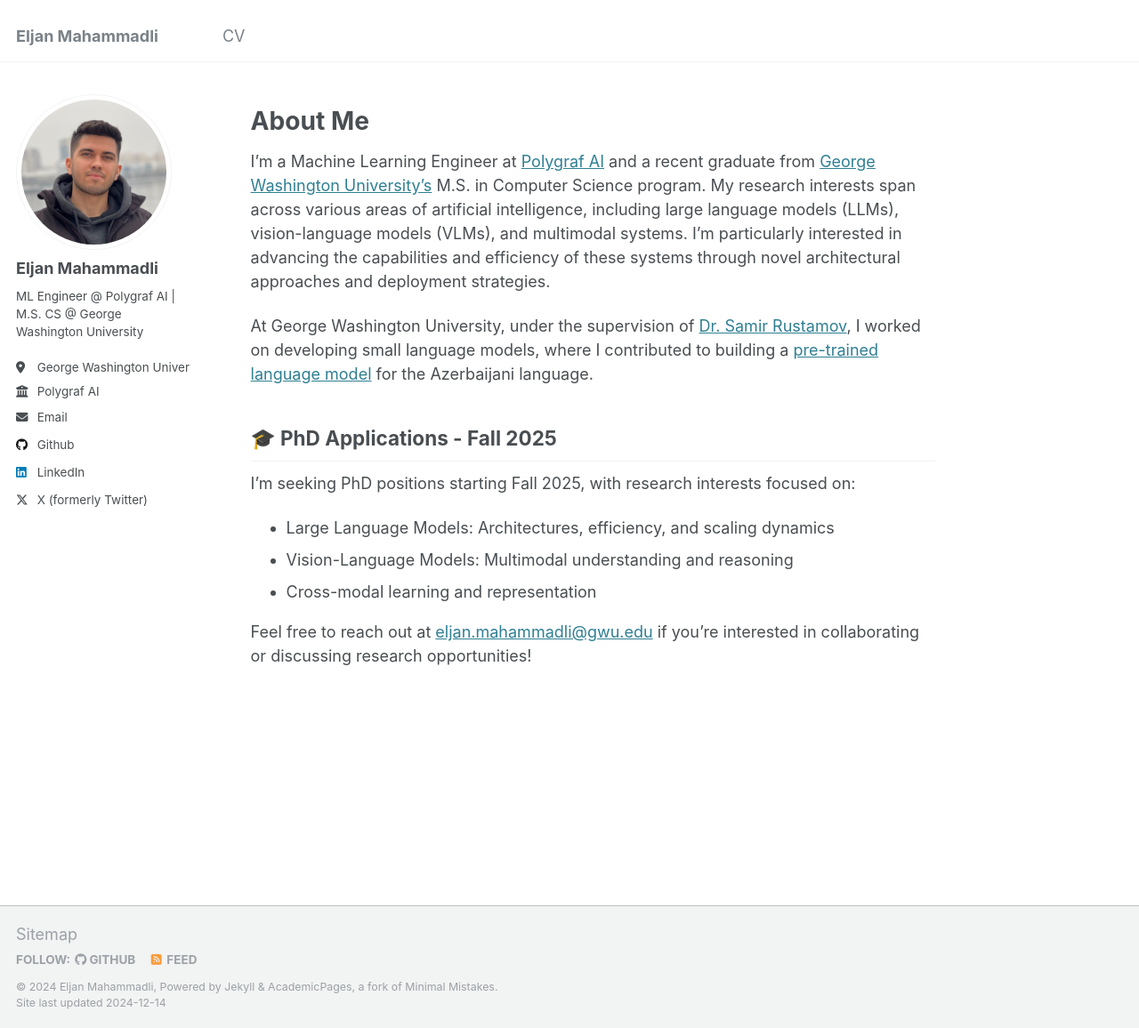
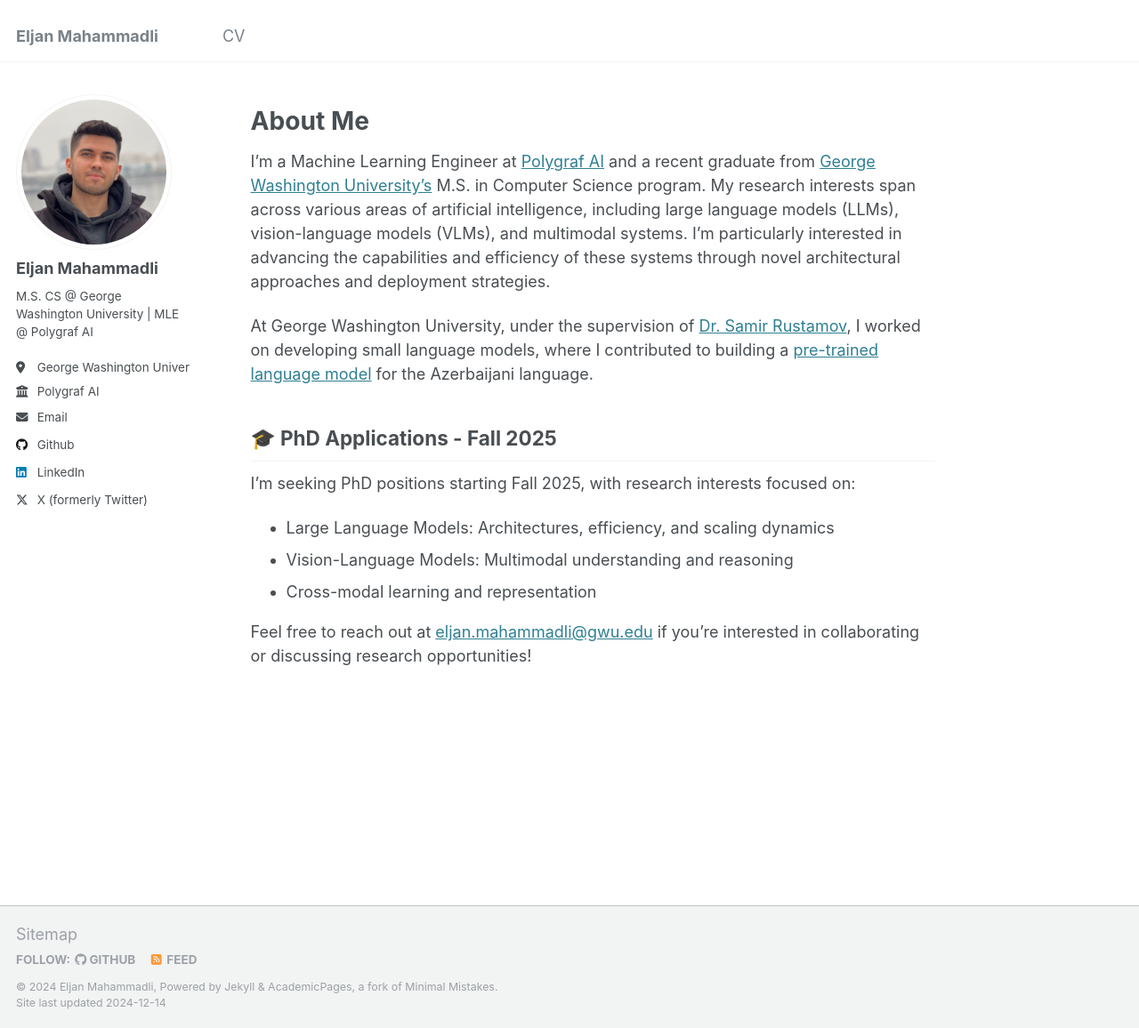
Before and after one commit to eljanmahammadli/eljanmahammadli.github.io, a Jekyll site: the page built from _pages/about.md, in a window 1280 px wide and 1156 px high. Shown: the whole window at 89% size. Built offline with Jekyll 4.4.1, drawn with Linux system fonts in a browser that asks for light colours.

Commit message:
update author bio to reflect current position and educational background

```diff
--- a/_config.yml
+++ b/_config.yml
@@ -24,7 +24,7 @@ author:
   avatar           : "eljan-profile.png"
   name             : "Eljan Mahammadli"
   pronouns         : # example: "she/her"
-  bio              : "ML Engineer @ Polygraf AI | M.S. CS @ George Washington University"
+  bio              : "M.S. CS @ George Washington University | MLE @ Polygraf AI"
   location         : "Baku, Azerbaijan"
   location         : "George Washington University"
   employer         : "Polygraf AI"
```
